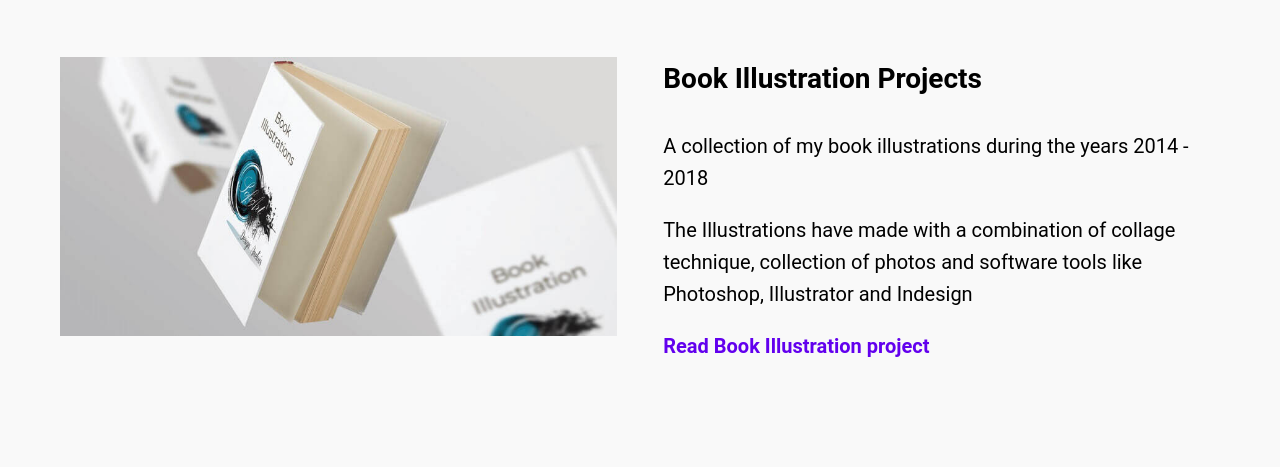
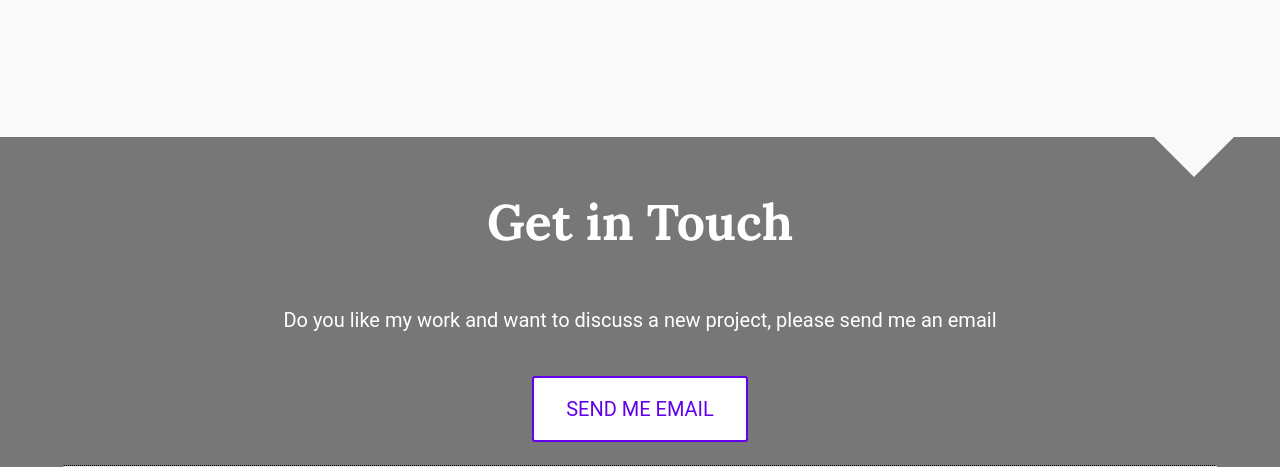
Before and after one commit to SofiaUX/portfolio-website, a plain HTML site: page index.html in a window 1280 px wide. Shown: the part 1702-2169 px from the top of the page. Drawn offline with nearby package versions, Linux system fonts and the light colour scheme.

Commit message:
Remove Book section from Index

```diff
--- a/index.html
+++ b/index.html
@@ -121,31 +121,7 @@
           </div>
         </div><!-- this will end the second column-->
 
-        <div class="row">
-          <!-- this will be the third column-->
-          <div class="column-2">
-            <div class="column-illustration">
-              <img src="img/book-cover.jpg" alt="Book illustration Projects">
-            </div>
-          </div><!-- this will end the third column-->
 
-
-          <!-- this will be the fourth column-->
-          <div class="column-2">
-            <div class="text-illustration">
-              <div id="illustration-projects">
-                <h3>Book Illustration Projects</h3>
-                <p>
-                  A collection of my book illustrations during the years 2014 - 2018
-                </p>
-                <p>
-                  The Illustrations have made with a combination of collage technique, collection of photos and software tools like Photoshop, Illustrator and Indesign
-                </p>
-                <a href="book-illustration.html" class="case">Read Book Illustration project</a>
-              </div>
-            </div>
-          </div><!-- this will end the fourth column-->
-        </div><!-- this will close the container-->
       </div>
       <!--this will close the wrapper-->
     </div>
```
